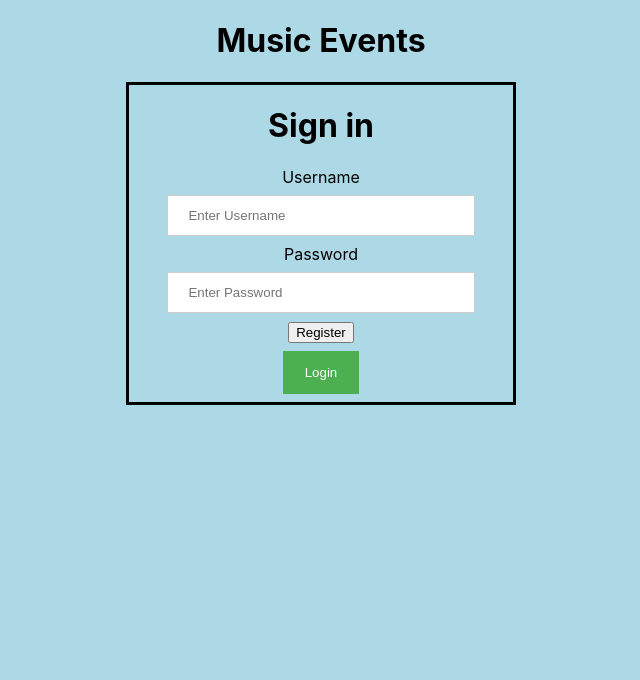
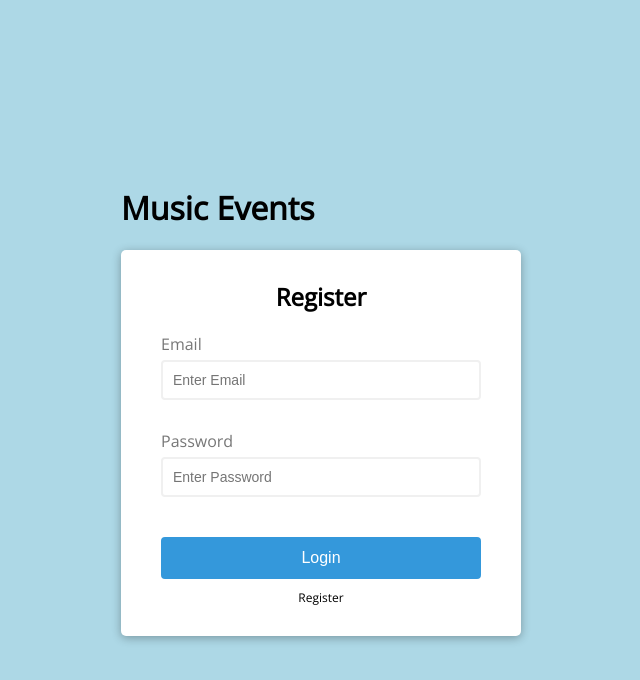
Before and after one commit to datnguyenner/concert-presale, a React (Create React App) app: page / in a window 1280 px wide. Shown: the top 680 px of the page, without its empty margins (319-959 px from the left). Built offline with nearby package versions, Linux system fonts and the light colour scheme.

Commit message:
Add form error validation

```diff
--- a/src/App.css
+++ b/src/App.css
@@ -1,7 +1,97 @@
-.App {
-  text-align: center;
+@import url('https://fonts.googleapis.com/css2?family=Open+Sans:wght@300&display=swap');
+:root {
+    --success-color: #2ecc71;
+    --error-color: #e74c3c;
+    --button-color: #3498db;
 }
 
-td, th {
+* {
+    box-sizing: border-box;
+}
+
+body {
+    font-family: 'Open sans', sans-serif;
+    display: flex;
+    align-items: center;
+    justify-content: center;
+    min-height: 100vh;
+    margin: 0;
+}
+
+.register {
+  background-color: #fff;
+  border-radius: 5px;
+  box-shadow: 0 2px 10px rgb(0, 0, 0, 0.3);
+  width: 400px;
   text-align: left;
 }
+
+h2 {
+  text-align: center;
+  margin: 0 0 20px;
+}
+
+.form {
+  padding: 30px 40px;
+}
+
+.form-control {
+  margin-bottom: 10px;
+  padding-bottom: 20px;
+  position: relative;
+}
+
+.form-control label {
+  color: #777;
+  display: block;
+  margin-bottom: 5px;
+}
+
+.form-control input {
+  border: 2px solid #f0f0f0;
+  border-radius: 4px;
+  display: block;
+  width: 100%;
+  padding: 10px;
+  font-size: 14px;
+}
+
+.form-control input:focus {
+  outline: 0;
+  border-color: #777;
+}
+
+.form-control .success {
+  border-color: var(--success-color);
+}
+
+.form-control .error {
+  border-color: var(--error-color);
+}
+
+.form-control small {
+  color: var(--error-color);
+  position: absolute;
+  bottom: 0;
+  left: 0;
+}
+
+.form button {
+  cursor: pointer;
+  background-color: var(--button-color);
+  border: 2px solid var(--button-color);
+  border-radius: 4px;
+  color: #fff;
+  display: block;
+  font-size: 16px;
+  padding: 10px;
+  margin-top: 20px;
+  width: 100%;
+}
+
+.register-user {
+  cursor: pointer;
+  text-align: center;
+  margin-top: 10px;
+  font-size: 12px;
+}
--- a/src/components/Register/Register.css
+++ b/src/components/Register/Register.css
@@ -1,29 +1,70 @@
 .register {
-    margin: auto;
-    width: 30%;
-    border: 3px solid #000000;
+    background-color: #fff;
+    border-radius: 5px;
+    box-shadow: 0 2px 10px rgb(0, 0, 0, 0.3);
+    width: 400px;
+    text-align: left;
 }
 
-
-.register input {
-    width: 80%;
-    padding: 12px 20px;
-    margin: 8px 0;
-    display: inline-block;
-    border: 1px solid #ccc;
-    box-sizing: border-box;
+h2 {
+    text-align: center;
+    margin: 0 0 20px;
 }
 
-.register button {
-    background-color: #4CAF50;
-    color: white;
-    padding: 14px 20px;
-    margin: 8px;
-    border: none;
+.form {
+    padding: 30px 40px;
+}
+
+.form-control {
+    margin-bottom: 10px;
+    padding-bottom: 20px;
+    position: relative;
+}
+
+.form-control label {
+    color: #777;
+    display: block;
+    margin-bottom: 5px;
+}
+
+.form-control input {
+    border: 2px solid #f0f0f0;
+    border-radius: 4px;
+    display: block;
+    width: 100%;
+    padding: 10px;
+    font-size: 14px;
+}
+
+.form-control input:focus {
+    outline: 0;
+    border-color: #777;
+}
+
+.form-control .success {
+    border-color: var(--success-color);
+}
+
+.form-control .error {
+    border-color: var(--error-color);
+}
+
+.form-control small {
+    color: var(--error-color);
+    position: absolute;
+    bottom: 0;
+    left: 0;
+}
+
+.form button {
     cursor: pointer;
-    width: 20%;
+    background-color: var(--button-color);
+    border: 2px solid var(--button-color);
+    border-radius: 4px;
+    color: #fff;
+    display: block;
+    font-size: 16px;
+    padding: 10px;
+    margin-top: 20px;
+    width: 100%;
 }
-/* Add a hover effect for buttons */
-.register button:hover {
-    opacity: 0.8;
-}
--- a/src/components/Register/Register.js
+++ b/src/components/Register/Register.js
@@ -1,63 +1,130 @@
 import React, { Component } from 'react';
-import './Register.css';
+
+const emailregx = /^(([^<>()[\]\\.,;:\s@"]+(\.[^<>()[\]\\.,;:\s@"]+)*)|(".+"))@((\[[0-9]{1,3}\.[0-9]{1,3}\.[0-9]{1,3}\.[0-9]{1,3}])|(([a-zA-Z\-0-9]+\.)+[a-zA-Z]{2,}))$/;
 
 class Register extends Component {
 
     constructor(props) {
         super(props);
         this.state = {
-            name: '',
-            email: '',
-            password: ''
+            username: { value: '', validate: '', errorMsg: 'Username is required' },
+            email: { value: '', validate: '', errorMsg: 'Email is required' },
+            password: { value: '', validate: '', errorMsg: 'Password is required' },
+            password2: { value: '', validate: '', errorMsg: 'Please confirm password' },
         }
     }
 
-    onchangeEmail= (e) => {
-        this.setState({ email: e.target.value });
+    onchangeEmail = (e) => {
+        const email = { ...this.state.email };
+        email.value = e.target.value;
+        this.setState({ email });
     }
 
     onchangePassword = (e) => {
-        this.setState({ password: e.target.value });
+        const password = { ...this.state.password };
+        password.value = e.target.value;
+        this.setState({ password });
+    }
+
+    onchangePassword2 = (e) => {
+        const password2 = { ...this.state.password2 };
+        password2.value = e.target.value;
+        this.setState({ password2 });
     }
 
     onchangeName = (e) => {
-        this.setState({ name: e.target.value });
+        const username = { ...this.state.username };
+        username.value = e.target.value;
+        this.setState({ username });
     }
 
-    onSubmit = async () => {
+    checkRequired = () => {
+        const inputs = this.state;
+        for (let prop in inputs) {
+            if (inputs[prop].value) {
+                inputs[prop].validate = 'success';
+            } else {
+                inputs[prop].validate = 'error';
+            }
+        }
+        return inputs;
+    }
+
+    confirmPassword = (password, password2) => {
+        if (password.value && password2.value) {
+            if (password.value !== password2.value) {
+                password2.errorMsg = 'Password do not match';
+                password2.validate = 'error';
+            }
+        }
+    }
+
+    validateEmail = (email) => {
+        if (!emailregx.test(String(email.value).toLowerCase())) {
+            email.errorMsg = 'Invalid email address';
+            email.validate = 'error';
+        }
+    }
+
+    handleSubmit = (e) => {
+        e.preventDefault();
+        const inputs = this.checkRequired();
+        const { username, email, password, password2 } = inputs;
+        this.validateEmail(email);
+        this.confirmPassword(password, password2);
+        this.setState({ username, email, password, password2 });
+
+        if (username.validate === 'success' && email.validate === 'success' && password.validate === 'success' && password2.validate === 'success') {
+            this.submitForm();
+        }
+
+    }
+
+    submitForm = async () => {
+        const { username, email, password } = this.state;
         const response = await fetch('http://localhost:3000/register', {
             method: 'POST',
             headers: {
                 'Content-Type': 'application/json'
-              },
-            body: JSON.stringify(this.state)
+            },
+            body: JSON.stringify({ username: username.value, email: email.value, password: password.value })
         });
 
-        console.log(JSON.stringify(this.state));
-        if(response.status === 201){
-            const data = await response.json();
+        if (response.status === 201) {
             this.props.register('Home');
         }
+
     }
 
     render() {
+        const { username, email, password, password2 } = this.state;
         return (
             <div className="register">
-                <h1>Register</h1>
-                <div>
-                    <label htmlFor="email">Email<br /></label>
-                    <input type="text" placeholder="Enter Email" onChange={this.onchangeEmail} name="email" required />
-                </div>
-                <div className="userName">
-                    <label htmlFor="uname">Username<br /></label>
-                    <input type="text" placeholder="Enter Username" onChange={this.onchangeName} name="uname" required />
-                </div>
-                <div className="password">
-                    <label htmlFor="psw">Password<br /></label>
-                    <input type="password" placeholder="Enter Password" onChange={this.onchangePassword} name="psw" required />
-                </div>
-                <button onClick={this.props.register.bind(this, 'SignIn')}>Cancel</button>
-                <button onClick={this.onSubmit}>Register</button>
+                <form className="form" onSubmit={this.handleSubmit}>
+                    <h2>Register</h2>
+                    <div className="form-control">
+                        <label htmlFor="uname">username</label>
+                        <input className={username.validate} type="text" placeholder="Enter username" onChange={this.onchangeName} name="uname" />
+                        <small>{username.validate === 'error' ? username.errorMsg : ''}</small>
+                    </div>
+                    <div className="form-control">
+                        <label htmlFor="email">Email</label>
+                        <input className={email.validate} type="text" placeholder="Enter Email" onChange={this.onchangeEmail} name="email" />
+                        <small>{email.validate === 'error' ? email.errorMsg : ''}</small>
+                    </div>
+                    <div className="form-control">
+                        <label htmlFor="psw">Password</label>
+                        <input className={password.validate} type="password" placeholder="Enter Password" onChange={this.onchangePassword} name="psw" />
+                        <small>{password.validate === 'error' ? password.errorMsg : ''}</small>
+                    </div>
+                    <div className="form-control">
+                        <label htmlFor="psw2">Confirm Password</label>
+                        <input className={password2.validate} type="password" placeholder="Confirm Password" onChange={this.onchangePassword2} name="psw2" />
+                        <small>{password2.validate === 'error' ? password2.errorMsg : ''}</small>
+                    </div>
+                    <button type="submit">Submit</button>
+                    <button onClick={this.props.register.bind(this, 'SignIn')}>Cancel</button>
+                </form>
             </div>
         );
     }
--- a/src/components/SignIn/SignIn.js
+++ b/src/components/SignIn/SignIn.js
@@ -1,57 +1,96 @@
 import React, { Component } from 'react';
-import './SignIn.css';
+
+const emailregx = /^(([^<>()[\]\\.,;:\s@"]+(\.[^<>()[\]\\.,;:\s@"]+)*)|(".+"))@((\[[0-9]{1,3}\.[0-9]{1,3}\.[0-9]{1,3}\.[0-9]{1,3}])|(([a-zA-Z\-0-9]+\.)+[a-zA-Z]{2,}))$/;
 
 class SignIn extends Component {
 
     constructor(props) {
         super(props);
         this.state = {
-            email: '',
-            password: ''
+            email: { value: '', validate: '', errorMsg: 'Email is required' },
+            password: { value: '', validate: '', errorMsg: 'Password is required' }
         }
     }
 
-    onchangeUserName = (e) => {
-        this.setState({ email: e.target.value });
+    onchangeEmail = (e) => {
+        const email = { ...this.state.email };
+        email.value = e.target.value;
+        this.setState({ email });
     }
 
     onchangePassword = (e) => {
-        this.setState({ password: e.target.value });
+        const password = { ...this.state.password };
+        password.value = e.target.value;
+        this.setState({ password });
     }
 
-    onSubmit = async () => {
+    checkRequired = () => {
+        const inputs = this.state;
+        for (let prop in inputs) {
+            if (inputs[prop].value) {
+                inputs[prop].validate = 'success';
+            } else {
+                inputs[prop].validate = 'error';
+            }
+        }
+        return inputs;
+    }
+
+    validateEmail = (email) => {
+        if (!emailregx.test(String(email.value).toLowerCase())) {
+            email.errorMsg = 'Invalid email address';
+            email.validate = 'error';
+        }
+    }
+
+    handleSubmit = (e) => {
+        e.preventDefault();
+        const inputs = this.checkRequired();
+        const { email, password } = inputs;
+        this.validateEmail(email);
+        this.setState({ email, password });
+
+        if (email.validate === 'success' && password.validate === 'success') {
+            this.submitForm();
+        }
+    }
+
+    submitForm = async () => {
+        const { email, password } = this.state;
         const response = await fetch('http://localhost:3000/signin', {
             method: 'POST',
             headers: {
                 'Content-Type': 'application/json'
-              },
-            body: JSON.stringify(this.state)
+            },
+            body: JSON.stringify({ email: email.value, password: password.value })
         });
 
-        console.log(JSON.stringify(this.state));
-        if(response.status === 200){
-            const data = await response.json();
+        if (response.status === 200) {
             this.props.signIn('Home');
         }
     }
 
     render() {
         const { register } = this.props;
+        const { email, password } = this.state;
+
         return (
-            <div className="signIn">
-                <h1>Sign in</h1>
-                <div className="userName">
-                    <label htmlFor="uname">Username<br /></label>
-                    <input type="text" placeholder="Enter Username" onChange={this.onchangeUserName} name="uname" required />
-                </div>
-                <div className="password">
-                    <label htmlFor="psw">Password<br /></label>
-                    <input type="password" placeholder="Enter Password" onChange={this.onchangePassword} name="psw" required />
-                </div>
-                <div>
-                    <button className="registerBtn" onClick={register.bind(this, 'Register')}>Register</button>
-                </div>
-                <button className="signInBtn" onClick={this.onSubmit}>Login</button>
+            <div className="register">
+                <form className="form" onSubmit={this.handleSubmit}>
+                    <h2>Register</h2>
+                    <div className="form-control">
+                        <label htmlFor="email">Email</label>
+                        <input className={email.validate} type="text" placeholder="Enter Email" onChange={this.onchangeEmail} name="email" />
+                        <small>{email.validate === 'error' ? email.errorMsg : ''}</small>
+                    </div>
+                    <div className="form-control">
+                        <label htmlFor="psw">Password</label>
+                        <input className={password.validate} type="password" placeholder="Enter Password" onChange={this.onchangePassword} name="psw" />
+                        <small>{password.validate === 'error' ? password.errorMsg : ''}</small>
+                    </div>
+                    <button type="submit">Login</button>
+                    <div className="register-user" onClick={register.bind(this, 'Register')}>Register</div>
+                </form>
             </div>
         );
     }
```
